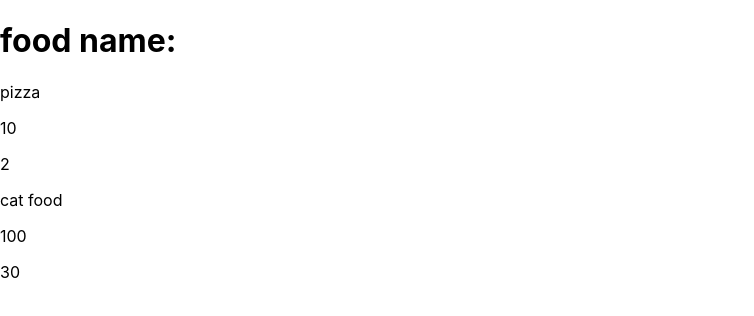
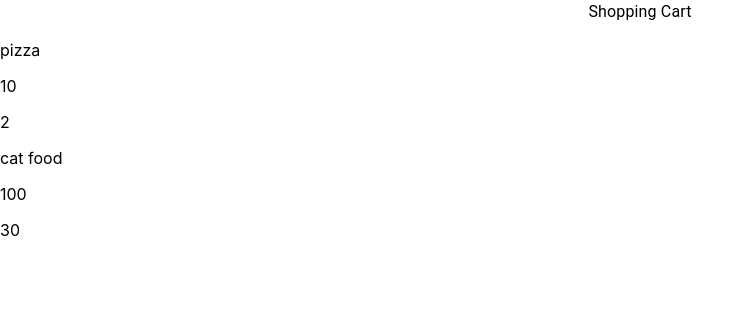
Before and after one commit to zhua15/4HC3Project, a React (Create React App) app: page /#/cart in a window 1280 px wide. Shown: the top 316 px of the page, without its empty margins (0-754 px from the left). Built offline with nearby package versions, Linux system fonts and the light colour scheme.

Commit message:
Updated cart

```diff
--- a/src/App.tsx
+++ b/src/App.tsx
@@ -10,7 +10,8 @@ const cart : cartProps[] = [
   {
     name: "pizza",
     price: 10,
-    quantity: 2
+    quantity: 2,
+    options: [] as optionsProps[]
   },
   {
     name: "cat food",
--- a/src/Components/Cart.tsx
+++ b/src/Components/Cart.tsx
@@ -1,5 +1,5 @@
 import React from 'react';
-import { Button } from '@mui/material';
+import { Typography } from '@mui/material';
 
 export interface cartProps {
     name: string;
@@ -16,7 +16,11 @@ export interface optionsProps {
 const cart = (props: cartProps[]) => {
     return (
        <div>
-          <h1>food name:</h1>
+          <Typography
+            align='center'
+            >
+            Shopping Cart
+          </Typography>
            <p>{props[0].name}</p>
            <p>{props[0].price}</p>
            <p>{props[0].quantity}</p>
```
